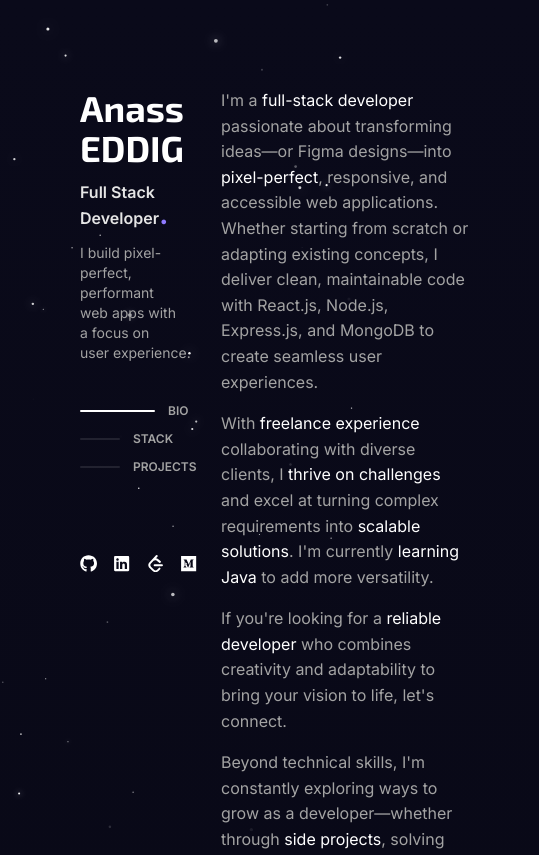
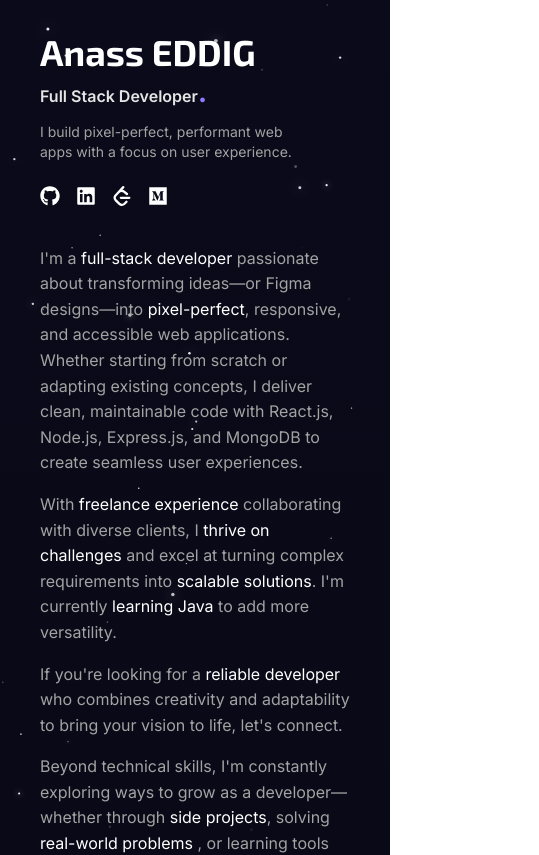
Before and after one commit to AnassEDDIG/personal-portfolio, a React (Vite) app: page / in a window 390 px wide. Shown: the top 855 px of the page, 539 px wide, since content can reach past the window. Built offline with nearby package versions, Linux system fonts and the light colour scheme; a web font is replaced by a local one.

Commit message:
feat: add ConfigForge project and start responsive homepage design

```diff
--- a/src/App.jsx
+++ b/src/App.jsx
@@ -9,7 +9,7 @@ function App() {
   }, []);
 
   return (
-    <main className="py-(--main-padding-y) px-(--main-padding-x)">
+    <main className="py-8 lg:py-(--main-padding-y) px-4 lg:px-(--main-padding-x)">
       <CursorLight />
       <GalaxyBackground />
       <AllRoutes />
--- a/src/data/projectsData.js
+++ b/src/data/projectsData.js
@@ -33,6 +33,18 @@ export const projectsData = [
     shortLink: "edanaas-theme-vscode",
     repo: "https://github.com/AnassEDDIG/edanas-vscode-theme",
     image:
-      "https://ik.imagekit.io/dk03vfb2z/anass/Portfolio/Projects/edanaas-vscode-theme.png",
+      "https://ik.imagekit.io/dk03vfb2z/anass/Portfolio/Projects/edanas-vscode-theme.png?updatedAt=1761948076641",
+  },
+  {
+    id: 4,
+    title: "ConfigForge CLI",
+    description:
+      "A Node.js CLI tool designed to simplify environment management. It allows developers to seamlessly merge multiple `.env` files, resolve conflicts interactively, and validate variables against a schema before deployment — ensuring clean, consistent configurations across environments.",
+    stack: ["Node.js", "TypeScript", "CLI Design"],
+    link: "",
+    shortLink: "configforge-cli",
+    repo: "https://github.com/AnassEDDIG/env-config-cli",
+    image:
+      "https://ik.imagekit.io/dk03vfb2z/anass/Portfolio/Projects/configforge-cli.png?updatedAt=1761948076641",
   },
 ];
--- a/src/index.css
+++ b/src/index.css
@@ -24,8 +24,8 @@
   --text-tertiary: #a3a3a3;
 
   /* padding */
-  --main-padding-x: 80px;
-  --main-padding-y: 88px;
+  --main-padding-x: 60px;
+  --main-padding-y: 68px;
 
   /* widths */
   --sidebar-width: 30%;
--- a/src/pages/home/Home.jsx
+++ b/src/pages/home/Home.jsx
@@ -5,11 +5,11 @@ import { Sidebar } from "./sidebar/Sidebar";
 
 export const Home = () => {
   return (
-    <main className="w-full flex items-start">
-      <div>
+    <main className="w-full flex flex-col gap-10 items-start">
+      <div className="px-6">
         <Sidebar />
       </div>
-      <div className="ml-[calc(var(--sidebar-width)+48px)] space-y-(--sections-spacing)">
+      <div className="lg:ml-[calc(var(--sidebar-width)+48px)] space-y-(--sections-spacing)">
         <Bio />
         <Stack />
         <Projects />
--- a/src/pages/home/sections/projects/Projects.jsx
+++ b/src/pages/home/sections/projects/Projects.jsx
@@ -5,7 +5,7 @@ import { projectsData } from "@/data/projectsData";
 export const Projects = () => {
   return (
     <div id="projects" className="grid grid-cols-1 gap-4">
-      {projectsData.map((project) => (
+      {projectsData.slice(0, 3).map((project) => (
         <ProjectCard project={project} />
       ))}
       <ViewMore text={"View full projects archive"} link={"/projects"} />
--- a/src/pages/home/sidebar/Sidebar.jsx
+++ b/src/pages/home/sidebar/Sidebar.jsx
@@ -34,7 +34,7 @@ export const Sidebar = () => {
   }, []);
 
   return (
-    <div className="max-w-(--sidebar-width) space-y-3 fixed">
+    <div className="lg:max-w-(--sidebar-width) space-y-3 lg:fixed">
       <h1 className="text-4xl sm:text-5xl font-bold exo-font">Anass EDDIG</h1>
       <p className="text-(--text-secondary) font-semibold">
         Full Stack Developer
@@ -45,7 +45,7 @@ export const Sidebar = () => {
         experience.
       </p>
 
-      <div className="mt-10 space-y-3">
+      <div className="mt-10 space-y-3 hidden lg:block">
         {["bio", "stack", "projects"].map((ele, index) => (
           <li
             key={index}
@@ -60,7 +60,7 @@ export const Sidebar = () => {
         ))}
       </div>
 
-      <div className="flex gap-4 mt-20 text-xl">
+      <div className="flex gap-4 mt-6 lg:mt-20 text-xl">
         <FaGithub />
         <FaLinkedin />
         <SiLeetcode />
```
